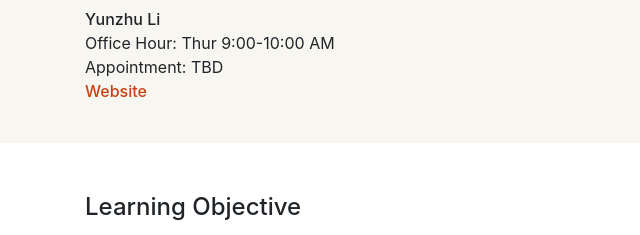
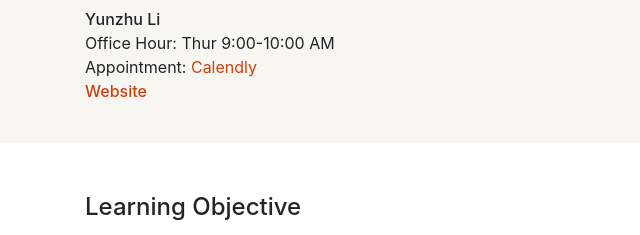
Before and after one commit to RoboPIL/RoboPIL.github.io, a plain HTML site: page cs598yl/23fa/index.html in a window 1280 px wide. Shown: the part 983-1218 px from the top of the page, 0-640 px from the left. Drawn offline with nearby package versions, Linux system fonts and the light colour scheme.

Commit message:
add Yunzhu OH

```diff
--- a/cs598yl/23fa/index.html
+++ b/cs598yl/23fa/index.html
@@ -116,7 +116,7 @@
                     </div>
                   <div style="text-align: left"><strong>Yunzhu Li</strong></a></div>
                   <div style="text-align: left">Office Hour: Thur 9:00-10:00 AM</div>
-                  <div style="text-align: left">Appointment: TBD</div>
+                  <div style="text-align: left">Appointment: <a href="https://calendly.com/yunzhuli/cs598-robot-learning-office-hour" style="color: #C84113">Calendly</a></div>
                   <div style="text-align: left"><a href="https://yunzhuli.github.io/" target="_blank" style="color: #C84113;"><strong>Website</strong></a></div>
                 </div>
               </div>
```
